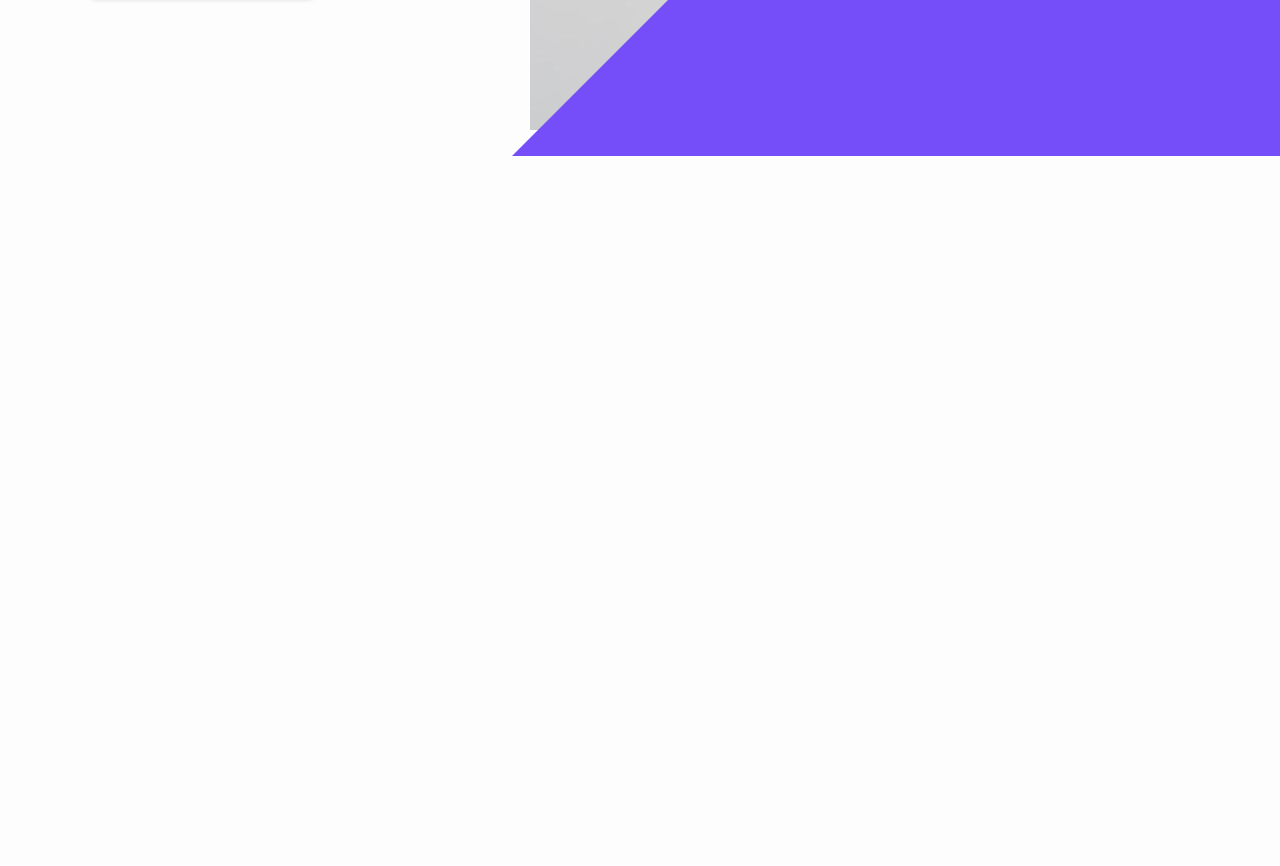
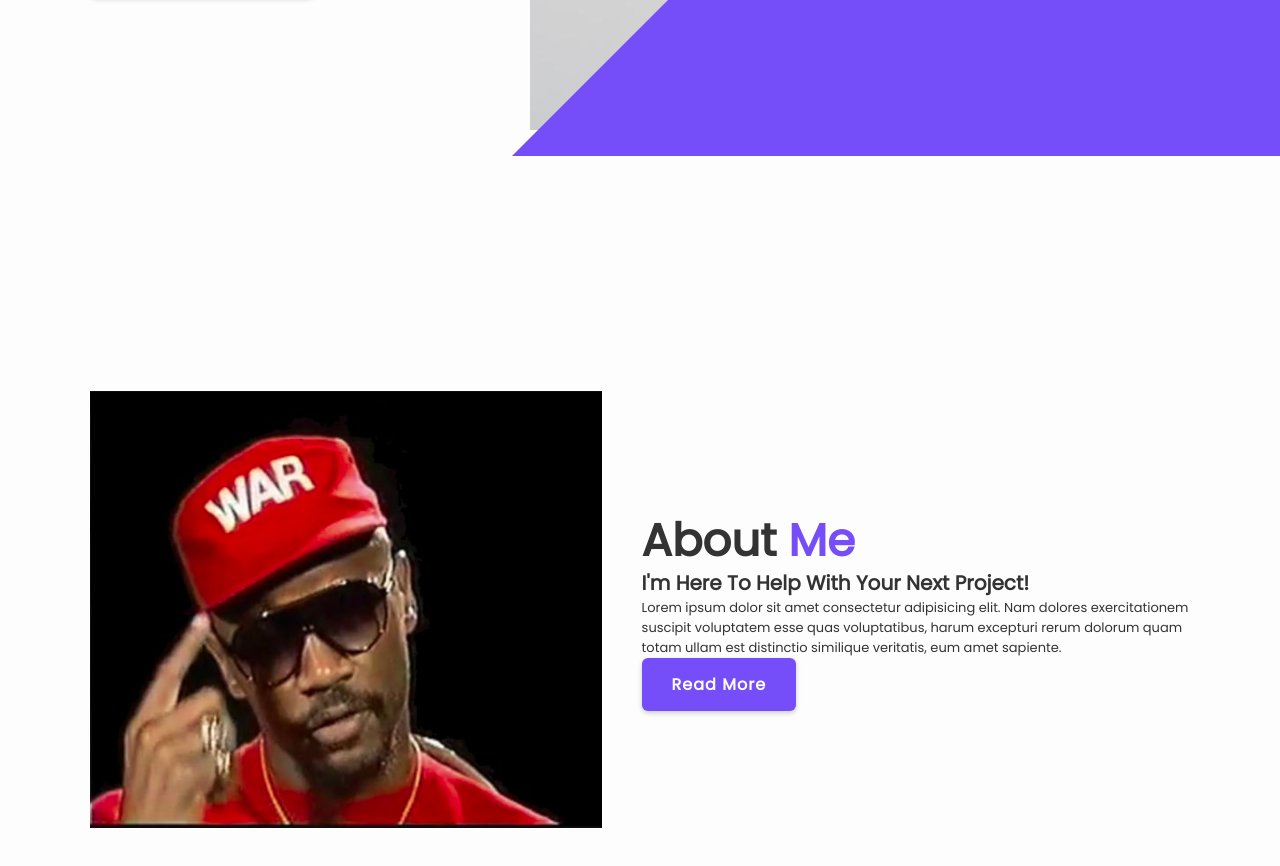
Before and after one commit to bitdern/dern-port-2023, a plain HTML site: page index.html in a window 1280 px wide. Shown: the part 628-1494 px from the top of the page. Before the commit the page ends 800 px from the top, so only its background shows below. Drawn offline with nearby package versions, Linux system fonts and the light colour scheme; a script that the page names is missing.

Commit message:
added about section

```diff
--- a/index.html
+++ b/index.html
@@ -85,6 +85,25 @@
       </div>
     </section>
 
+    <!-- about section design -->
+    <section class="about" id="about">
+      <div class="about-img">
+        <img src="images/haglerWAR.png" alt="" />
+      </div>
+
+      <div class="about-content">
+        <h2 class="heading">About <span>Me</span></h2>
+        <h3>I'm Here To Help With Your Next Project!</h3>
+        <p>
+          Lorem ipsum dolor sit amet consectetur adipisicing elit. Nam dolores
+          exercitationem suscipit voluptatem esse quas voluptatibus, harum
+          excepturi rerum dolorum quam totam ullam est distinctio similique
+          veritatis, eum amet sapiente.
+        </p>
+        <a href="#" class="btn">Read More</a>
+      </div>
+    </section>
+
     <!-- custom javascript -->
     <script src="js/script.js"></script>
   </body>
--- a/style.css
+++ b/style.css
@@ -227,3 +227,36 @@ section {
   width: 100%;
   pointer-events: none;
 } */
+
+span {
+  color: var(--main-color);
+}
+
+.about {
+  display: flex;
+  justify-content: center;
+  align-items: center;
+  gap: 4rem;
+}
+
+.about-img img {
+  width: 40vw;
+}
+
+.heading {
+  font-size: 4.5rem;
+  text-align: center;
+}
+
+.about-content h2 {
+  text-align: left;
+  line-height: 1.2;
+}
+
+.about-content h3 {
+  font-size: 2rem;
+}
+
+.about-content p {
+  font-size: 1.3rem;
+}
```
Also changed, not shown: images/haglerWAR.png (added), images/pibby-garden-2.jpg (added).
